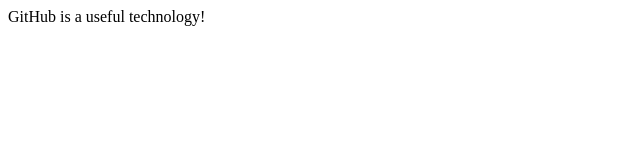
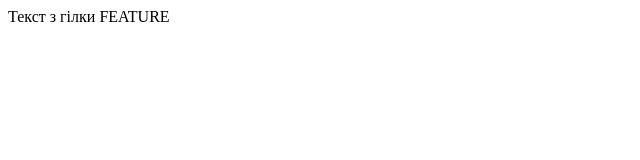
Before and after one commit to juliapopko777/git-local-lab2, a plain HTML site: page index.html in a window 1280 px wide. Shown: the full height of the page, 0-640 px from the left. Drawn offline with Linux system fonts and the light colour scheme.

Commit message:
Update in feature

```diff
--- a/index.html
+++ b/index.html
@@ -1 +1 @@
-<p>GitHub is a useful technology!</p>
+<p>Текст з гілки FEATURE</p>
```
